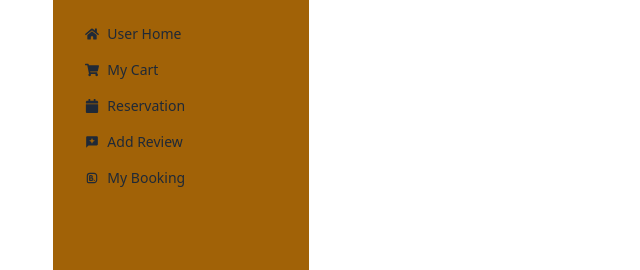
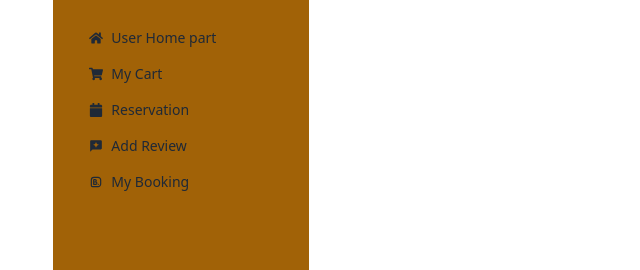
Before and after one commit to Md-shahien-khan/pearl-bistro-client, a React (Vite) app: page /dashboard in a window 1280 px wide. Shown: the top 270 px of the page, without its empty margins (0-640 px from the left). Built offline with nearby package versions, Linux system fonts and the light colour scheme; no server answers.

Commit message:
added dashboard

```diff
--- a/src/Layout/Dashboard.jsx
+++ b/src/Layout/Dashboard.jsx
@@ -8,9 +8,10 @@ const Dashboard = () => {
         <div className="flex ">
             {/* dashboard side bar */}
             <div className="w-64 min-h-screen bg-yellow-700">
-                <ul className="menu p-4">
+                <ul className="menu p-5">
+                    {/* p4 chilo niche user home chilo just */}
                     <li>
-                        <NavLink to='/dashboard/userHome'><FaHome></FaHome> User Home</NavLink>
+                        <NavLink to='/dashboard/userHome'><FaHome></FaHome> User Home part</NavLink>
                     </li>
                     <li>
                         <NavLink to='/dashboard/cart'><FaShoppingCart></FaShoppingCart> My Cart</NavLink>
```
